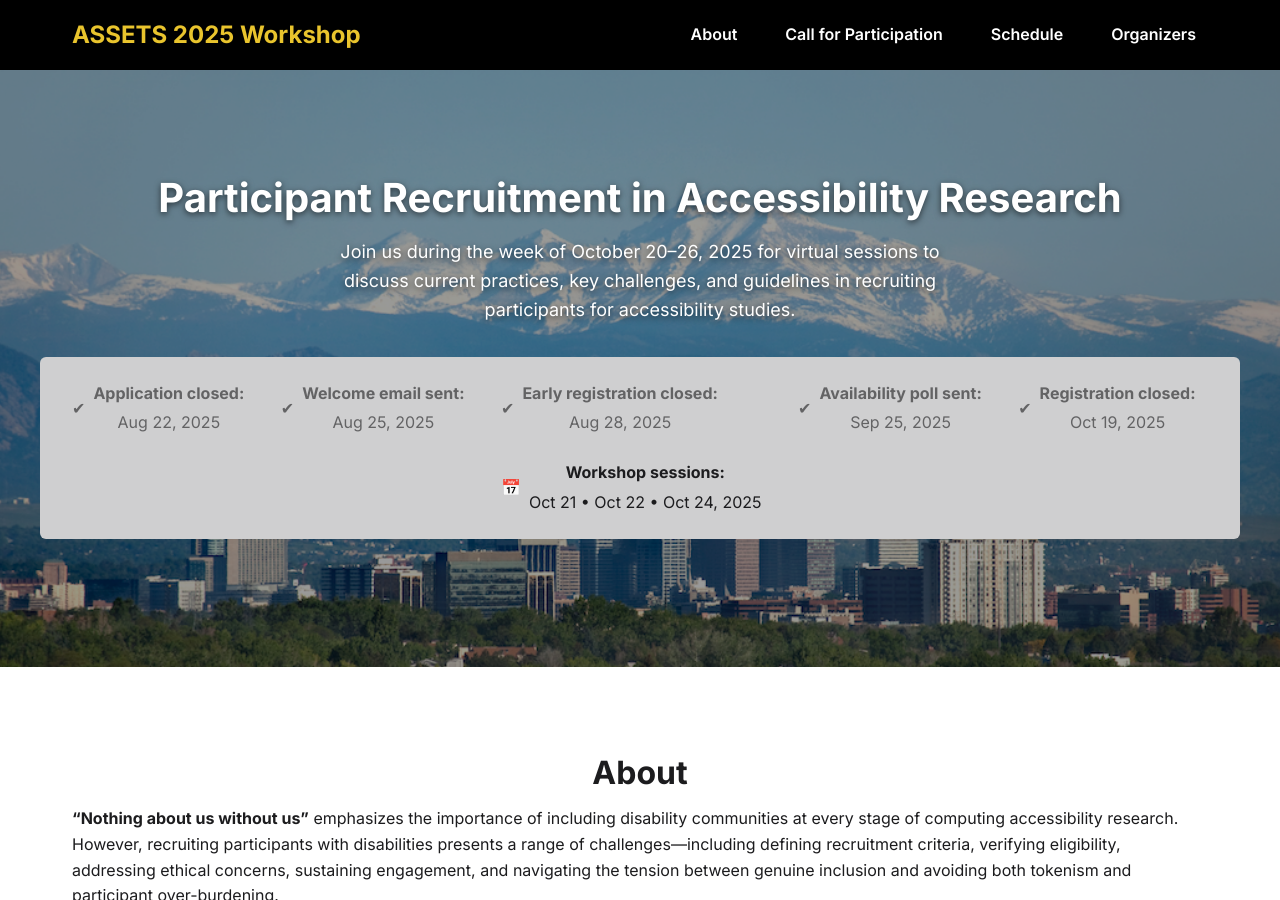
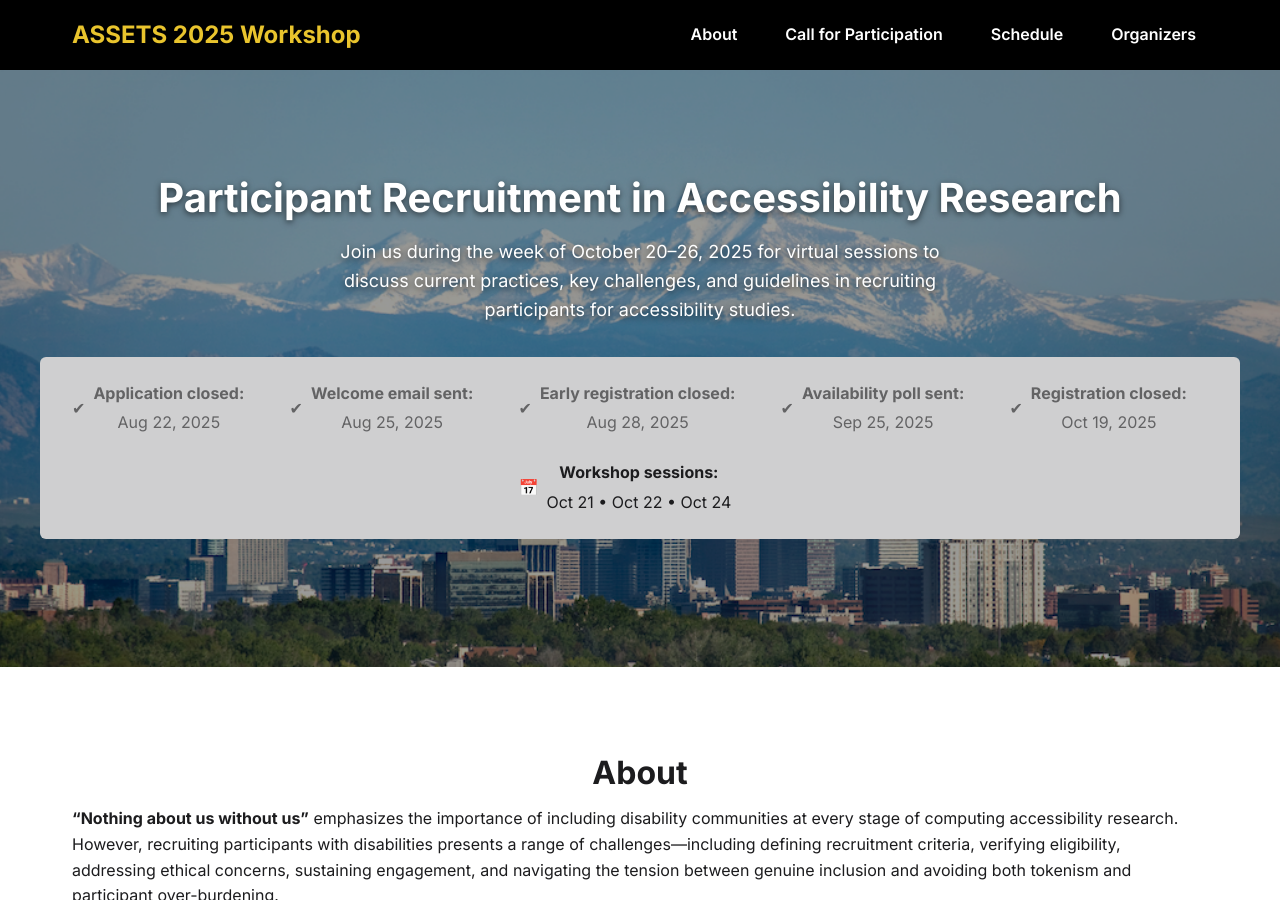
Before and after one commit to assets-recruitment-2025/assets-recruitment-2025.github.io, a Jekyll site: the page built from index.md, in a window 1280 px wide and 900 px high. Built offline with Jekyll 4.4.1, drawn with Linux system fonts in a browser that asks for light colours.

Commit message:
Update workshop site Schedule

```diff
--- a/index.md
+++ b/index.md
@@ -52,7 +52,7 @@ permalink: /
       <div>
         <strong>Workshop sessions:</strong>
         <!-- wrap in <time> so our block‐rule catches it -->
-        <time>Oct 21 • Oct 22 • Oct 24, 2025</time>
+        <time>Oct 21 • Oct 22 • Oct 24</time>
       </div>
     </div>
   </div>
```
